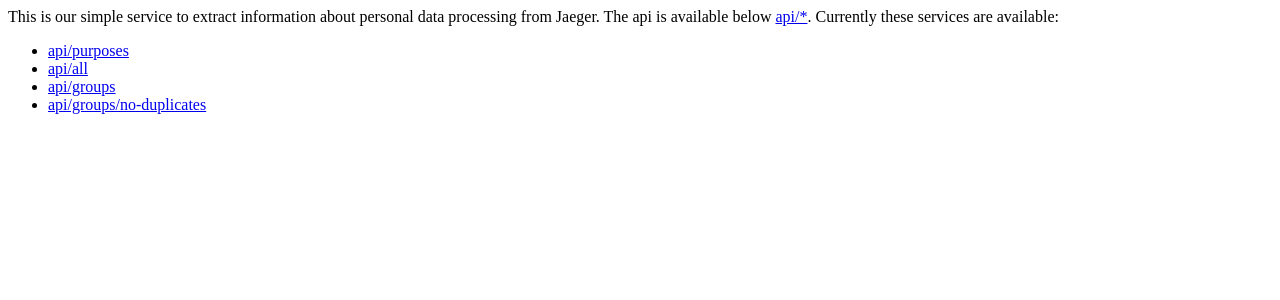
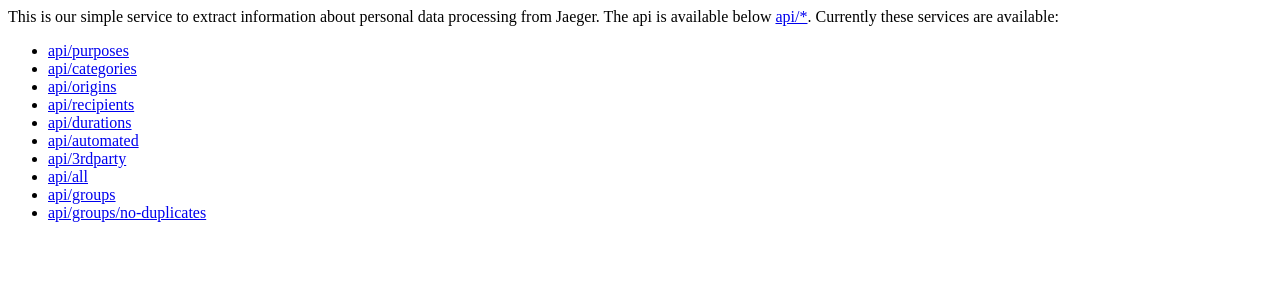
Before and after one commit to joclement/gdpr-transparency-tracing, a Flask app: page / in a window 1280 px wide. Shown: the top 300 px of the page. Run offline with Flask 2, Linux system fonts and the light colour scheme.

Commit message:
added api ressources for categories, duration, origins, recipiets, auto, 3rdparty

```diff
--- a/transparency-opentracing-jaeger-extract/src/transparency_opentracing_jaeger_extract/extract.py
+++ b/transparency-opentracing-jaeger-extract/src/transparency_opentracing_jaeger_extract/extract.py
@@ -94,6 +94,7 @@
     return all_transparency_info
 
 
+#legacy method, remove when _get_value_from_service_with_key is tested thoroughly
 def _get_purposes_from_service(service: str) -> list:
     transparency_groups = _get_transparency_groups_from_service(service)
     purposes = list()
@@ -103,12 +104,57 @@
 
     return purposes
 
+def _get_value_from_service_with_key(key: str, service: str) -> list:
+    transparency_groups = _get_transparency_groups_from_service(service)
+    values = list()
+    for group in transparency_groups:
+        if transparency_groups[group][key] and transparency_groups[group][key] not in values:
+            values.append(transparency_groups[group][key])
+
+    return values
+
 
 def get_purposes_for_services() -> dict:
     purposes = dict()
     for service in get_services():
         purposes[service] = _get_purposes_from_service(service)
     return purposes
+
+def get_categories_for_services() -> dict:
+    categories = dict()
+    for service in get_services():
+        categories[service] = _get_value_from_service_with_key("category", service)
+    return categories
+
+def get_recipients_for_services() -> dict:
+    recipients = dict()
+    for service in get_services():
+        recipients[service] = _get_value_from_service_with_key("recipient", service)
+    return recipients
+
+def get_origins_for_services() -> dict:
+    origins = dict()
+    for service in get_services():
+        origins[service] = _get_value_from_service_with_key("origin", service)
+    return origins
+
+def get_durations_for_services() -> dict:
+    duration = dict()
+    for service in get_services():
+        duration[service] = _get_value_from_service_with_key("duration", service)
+    return duration
+
+def get_3rdparty_for_services() -> dict:
+    thirdparty = dict()
+    for service in get_services():
+        thirdparty[service] = _get_value_from_service_with_key("3rdparty", service)
+    return thirdparty
+
+def get_autos_for_services() -> dict:
+    autos = dict()
+    for service in get_services():
+        autos[service] = _get_value_from_service_with_key("auto", service)
+    return autos
 
 
 def get_groups_for_services() -> dict:
--- a/transparency-opentracing-jaeger-extract/src/transparency_opentracing_jaeger_extract/server.py
+++ b/transparency-opentracing-jaeger-extract/src/transparency_opentracing_jaeger_extract/server.py
@@ -45,6 +45,50 @@
     return purposes
 
 
+@app.route("/api/categories", methods=["GET"])
+def categories():
+    try:
+        categories = extract.get_categories_for_services()
+    except requests.RequestException:
+        return JAEGER_NOT_REACHABLE_EXCEPTION
+    return categories
+
+
+@app.route("/api/origins", methods=["GET"])
+def origins():
+    try:
+        origins = extract.get_origins_for_services()
+    except requests.RequestException:
+        return JAEGER_NOT_REACHABLE_EXCEPTION
+    return origins
+
+
+@app.route("/api/durations", methods=["GET"])
+def durations():
+    try:
+        durations = extract.get_durations_for_services()
+    except requests.RequestException:
+        return JAEGER_NOT_REACHABLE_EXCEPTION
+    return durations
+
+
+@app.route("/api/automated", methods=["GET"])
+def autos():
+    try:
+        autos = extract.get_autos_for_services()
+    except requests.RequestException:
+        return JAEGER_NOT_REACHABLE_EXCEPTION
+    return autos
+
+@app.route("/api/3rdparty", methods=["GET"])
+def thirdparties():
+    try:
+        thirdparties = extract.get_3rdparty_for_services()
+    except requests.RequestException:
+        return JAEGER_NOT_REACHABLE_EXCEPTION
+    return thirdparties
+
+
 @app.route("/api", methods=["GET"])
 def apihelp():
     return redirect(url_for("index"))
--- a/transparency-opentracing-jaeger-extract/src/transparency_opentracing_jaeger_extract/templates/index.html
+++ b/transparency-opentracing-jaeger-extract/src/transparency_opentracing_jaeger_extract/templates/index.html
@@ -10,6 +10,12 @@
 The api is available below <a href="api">api/*</a>. Currently these services are available:<p/>
 <ul>
     <li><a href="api/purposes">api/purposes</a></li>
+    <li><a href="api/categories">api/categories</a></li>
+    <li><a href="api/origins">api/origins</a></li>
+    <li><a href="api/recipients">api/recipients</a></li>
+    <li><a href="api/durations">api/durations</a></li>
+    <li><a href="api/automated">api/automated</a></li>
+    <li><a href="api/3rdparty">api/3rdparty</a></li>
     <li><a href="api/all">api/all</a></li>
     <li><a href="api/groups">api/groups</a></li>
     <li><a href="api/groups/no-duplicates">api/groups/no-duplicates</a></li>
```
